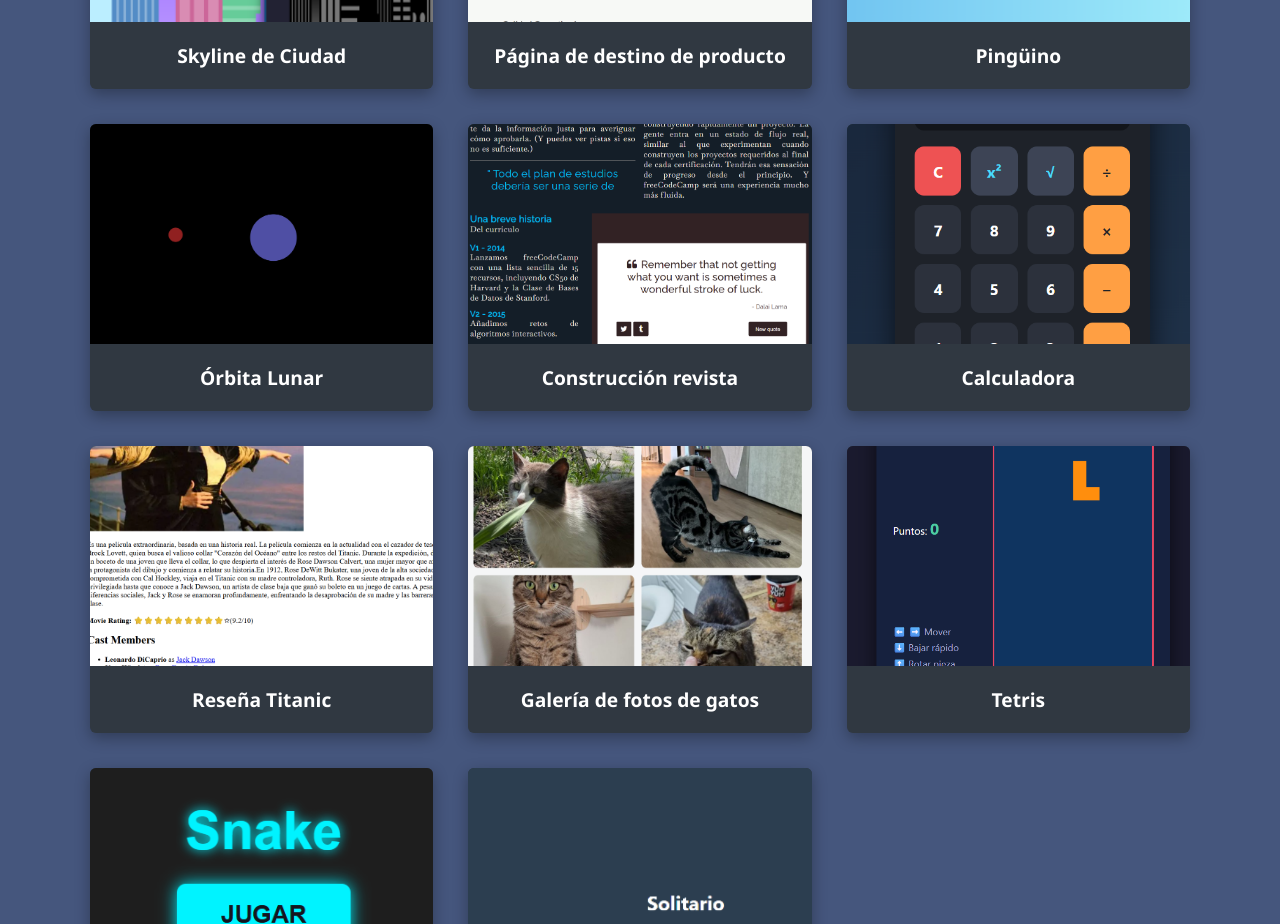
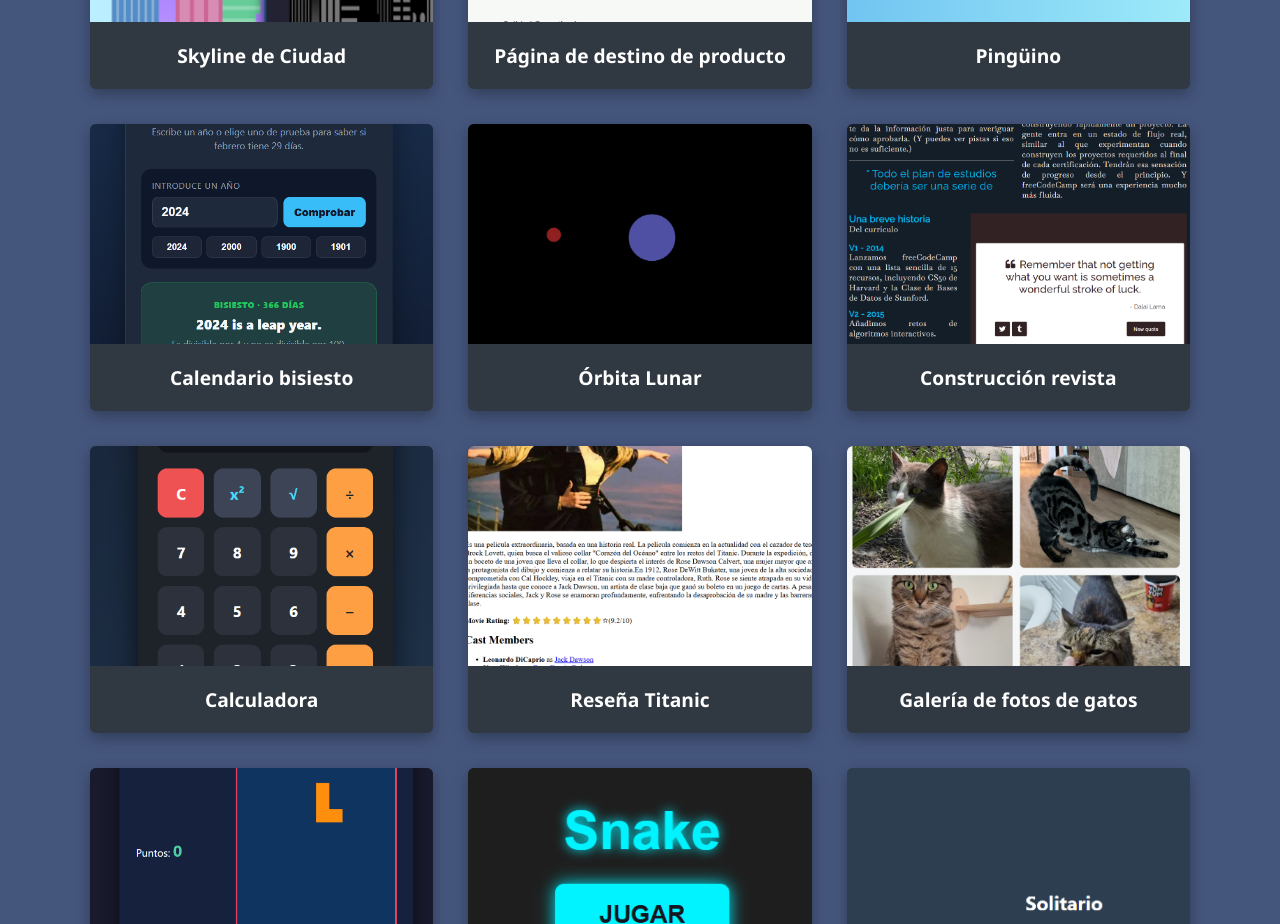
Before and after one commit to Judithxp/Portafolio-Personal, a plain HTML site: page index.html in a window 1280 px wide. Shown: the part 1240-2164 px from the top of the page. Drawn offline with Linux system fonts and the light colour scheme.

Commit message:
Add files via upload

```diff
--- a/index.html
+++ b/index.html
@@ -31,6 +31,10 @@
         <a href="https://judithxp.github.io/Pinguino/" target="_blank" class="project project-tile">
           <img src="Pinguino.png" alt="captura del proyecto Pinguino" class="project-image">
           <div class="project-title">Pingüino</div>
+        </a>
+        <a href="https://judithxp.github.io/Calendario-Bisiesto/" target="_blank" class="project project-tile">
+          <img src="Calendario.png" alt="captura del proyecto Calendario bisiesto" class="project-image">
+          <div class="project-title">Calendario bisiesto</div>
         </a>
         <a href="https://judithxp.github.io/Orbita-Lunar/" target="_blank" class="project project-tile">
           <img src="OrbitaLunar.png" alt="captura del proyecto Orbita Lunar" class="project-image">
```
Also changed, not shown: Calendario.png (added).
